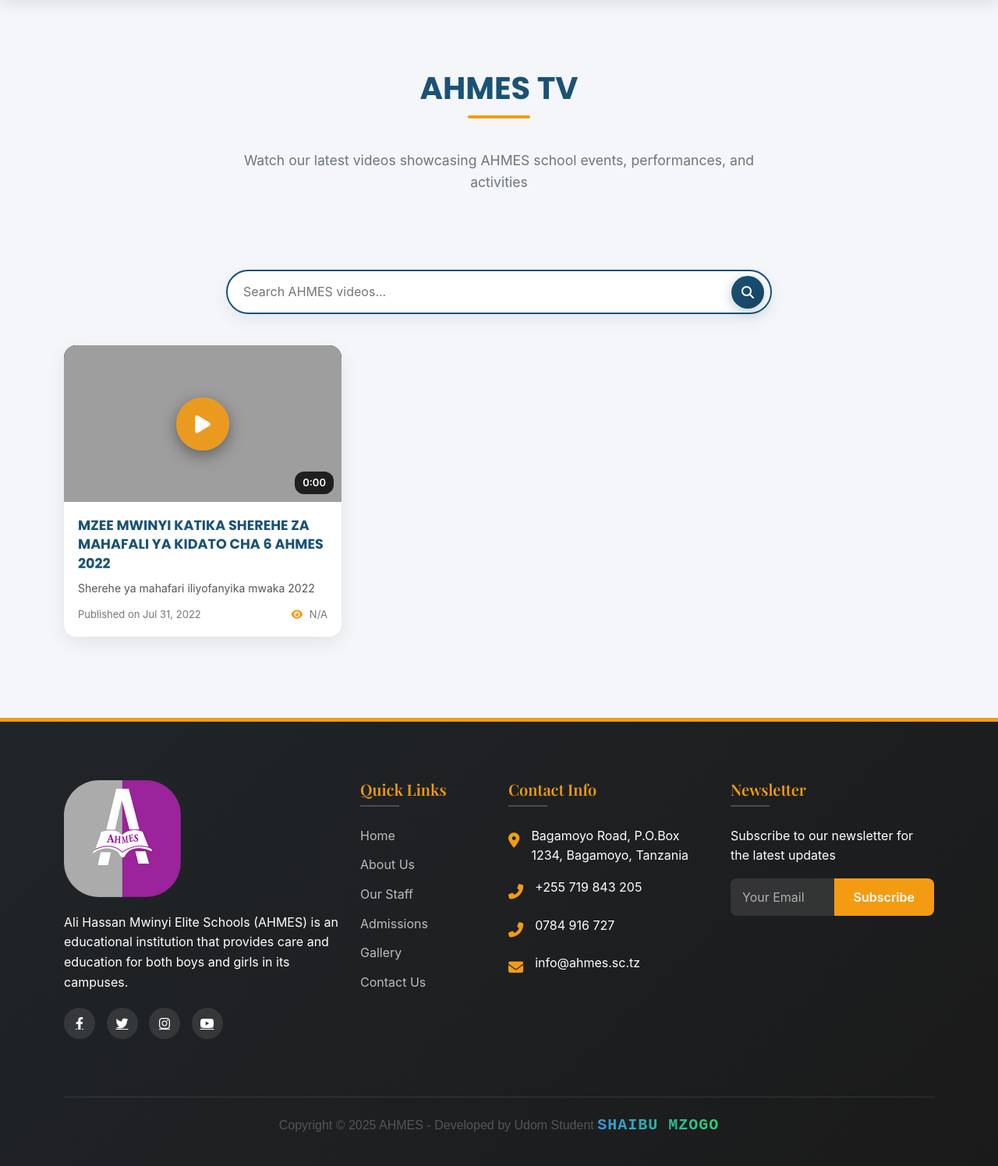
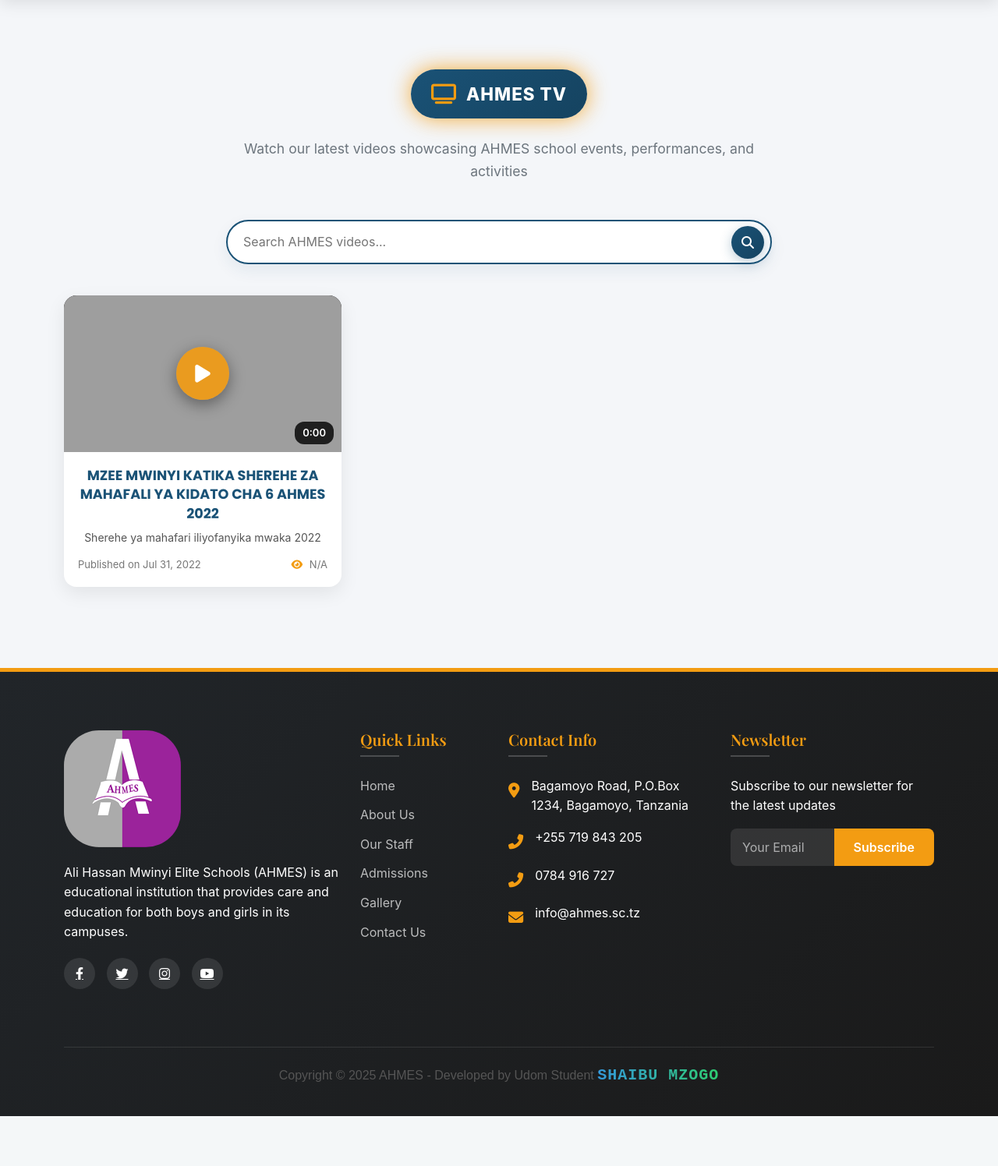
Before and after one commit to bravomzogo/Ahmes-project, a Django app: page /ahmes-tv/ in a window 1280 px wide. Shown: the part 97-1593 px from the top of the page at 78% size. After the commit the page ends 1529 px from the top, so only its background shows below. Run offline with Django 5.2, Linux system fonts and the light colour scheme; data comes from the database, SQL or seed files in the repository; both versions use the stored data as it was after the commit; some libraries are stand-ins or nearby versions; grey boxes are pictures that could not be loaded.

Commit message:
tuning ahmes tv

```diff
--- a/main/templates/main/ahmes_tv.html
+++ b/main/templates/main/ahmes_tv.html
@@ -13,6 +13,33 @@
     h1, h3 {
         font-family: 'Poppins', sans-serif;
         font-weight: 700;
+    }
+
+    /* --- AHMES TV Label --- */
+    .tv-label {
+        display: inline-flex;
+        align-items: center;
+        justify-content: center;
+        gap: 12px;
+        padding: 14px 26px;
+        border-radius: 50px;
+        background: linear-gradient(135deg, #1a5276, #154360);
+        color: #fff;
+        font-weight: 800;
+        font-size: 1.4rem;
+        letter-spacing: 1px;
+        text-transform: uppercase;
+        box-shadow: 0 8px 20px rgba(26,82,118,0.4);
+        margin-bottom: 25px;
+        animation: glowPulse 2.5s infinite ease-in-out;
+    }
+    .tv-label i {
+        font-size: 1.6rem;
+        color: #f39c12;
+    }
+    @keyframes glowPulse {
+        0%, 100% { box-shadow: 0 0 15px rgba(243,156,18,0.5); }
+        50% { box-shadow: 0 0 30px rgba(243,156,18,0.9); }
     }
 
     /* Search Bar */
@@ -259,13 +308,15 @@
 
 {% block content %}
 <section class="section">
-    <div class="container">
-        <div class="row mb-5">
-            <div class="col-lg-8 mx-auto text-center">
-                <h1 class="section-title">AHMES TV</h1>
-                <p class="section-subtitle">Watch our latest videos showcasing AHMES school events, performances, and activities</p>
-            </div>
+    <div class="container text-center">
+        <!-- AHMES TV Label -->
+        <div class="tv-label">
+            <i class="fas fa-tv"></i> AHMES TV
         </div>
+
+        <p class="section-subtitle mb-5">
+            Watch our latest videos showcasing AHMES school events, performances, and activities
+        </p>
 
         <!-- Search Bar -->
         <div class="search-container">
```
Also changed, not shown: other parts of main/templates/main/ahmes_tv.html (+28 -4 lines), db.sqlite3.
